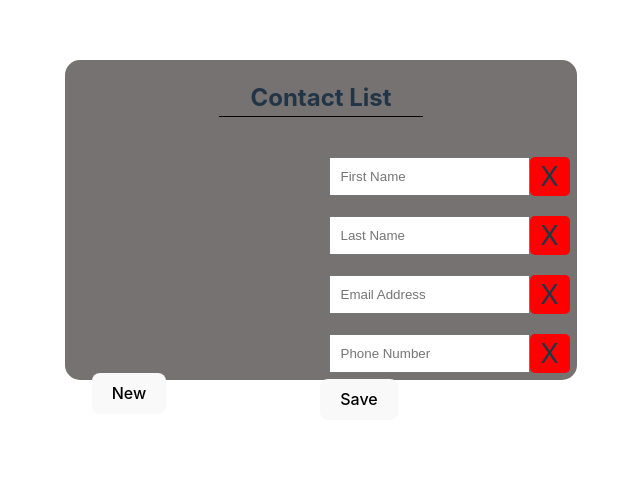
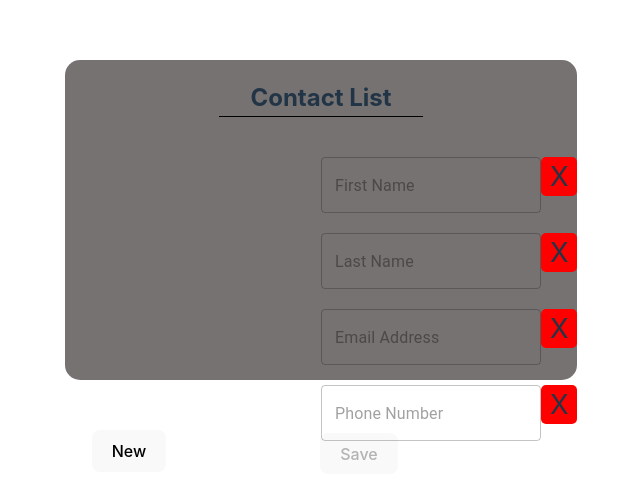
Before and after one commit to Ragy4a/Contact-List-Redux, a React (Vite) app: page / in a window 1280 px wide. Shown: the part 180-678 px from the top of the page, without its empty margins (319-959 px from the left). Built offline with nearby package versions, Linux system fonts and the light colour scheme; data requests are answered from the project's data file.

Commit message:
Added yup, formik, MUI

```diff
--- a/src/components/Form/Form.css
+++ b/src/components/Form/Form.css
@@ -17,6 +17,11 @@ form input {
     padding: 10px;
 }
 
+.error {
+    color: red;
+    font-size: 1.2rem;
+}
+
 .wrapper-input > span {
     border-radius: 5px;
     display: block;
--- a/src/components/Form/Form.jsx
+++ b/src/components/Form/Form.jsx
@@ -1,108 +1,118 @@
-import { useState, useEffect } from 'react';
+import { useEffect } from 'react';
 import { useDispatch, useSelector } from 'react-redux';
+import { Field, Form, Formik, ErrorMessage } from 'formik';
+import * as Yup from 'yup';
+import { TextField } from '@mui/material';
+
 import './Form.css';
 import { createContact, editContact, deleteContact } from '../../store/slices/contactSlice';
 
-const Form = () => {
+const ContactForm = () => {
+  const dispatch = useDispatch();
+  const editingContact = useSelector(state => state.contactList.editingContact);
 
-  const dispatch = useDispatch();
-  const editingContact = useSelector(state => state.contactList.editingContact)
-  const [contact, setContact] = useState(editingContact);
-
-  useEffect(() => {
-    setContact(editingContact);
-  }, [editingContact]);
-
-  const onInputChange = (event) => {
-    setContact({
-      ...contact,
-      [event.target.name]: event.target.value
-    });
+  const onContactDelete = () => {
+    dispatch(deleteContact(editingContact.id))
   }
 
-  const onContactDelete = (event) => {
-    event.preventDefault()
-    dispatch(deleteContact(contact.id))
-  }
+  const onClearInput = (fieldName, setFieldValue) => {
+    setFieldValue(fieldName, '');
+  };
 
-  const onClearInput = (event) => {
-    const sibling = event.target.previousSibling;
-    setContact({
-      ...contact,
-      [sibling.name]: '',
-    });
-  }
-
-  const onFormSubmit = (event) => {
-    event.preventDefault();
-    if (!contact.id) {
-      setContact(editingContact);
-      dispatch(createContact(contact));
+  const onFormSubmit = (values) => {
+    if (!values.id) {
+      dispatch(createContact(values));
     } else {
-      dispatch(editContact(contact));
+      dispatch(editContact(values));
     }
   }
 
+  const schema = Yup.object({
+    email: Yup.string()
+      .email('Invalid email address')
+      .required('Email is required'),
+    phone: Yup.string()
+      .matches(/^[+]?[0-9]{10,15}$/, 'Invalid phone number')
+      .required('Phone number is required'),
+  });
+
+  const renderForm = ({ setFieldValue, initialValues, setValues, isValid }) => {
+
+    useEffect(() => {
+      setValues(initialValues);
+    }, [initialValues, setValues]);
+
     return (
-    <>
-        <form onSubmit={onFormSubmit}>
+      <Form id='contact-form'>
         <div className="input-container">
           <div className="wrapper-input">
-                <input
+            <Field
+              as={TextField}
               type="text"
               placeholder='First Name'
               name='fName'
-                value={contact.fName}
-                onChange={onInputChange}
             />
-                <span
-                onClick={onClearInput}
-                >X</span>
+            <span onClick={() => onClearInput('fName', setFieldValue)}>X</span>
           </div>
           <div className="wrapper-input">
-                <input
+            <Field
+              as={TextField}
               type="text"
               placeholder='Last Name'
               name='lName'
-                value={contact.lName}
-                onChange={onInputChange}/>
-                <span
-                onClick={onClearInput}
-                >X</span>
+            />
+            <span onClick={() => onClearInput('lName', setFieldValue)}>X</span>
           </div>
           <div className="wrapper-input">
-                <input
+            <Field
+              as={TextField}
               type="email"
               name="email"
-                id="email"
               placeholder='Email Address'
-                value={contact.email}
-                onChange={onInputChange}/>
-                <span
-                onClick={onClearInput}
-                >X</span>
+            />
+            <span onClick={() => onClearInput('email', setFieldValue)}>X</span>
           </div>
+            <ErrorMessage name='email'>
+              {(msg) => <div className='error'>{msg}</div>}
+            </ErrorMessage>
           <div className="wrapper-input">
-                <input
+            <Field
+              as={TextField}
               type="text"
               placeholder='Phone Number'
               name='phone'
-                value={contact.phone}
-                onChange={onInputChange}/>
-                <span
-                onClick={onClearInput}
-                >X</span>
+            />
+            <span onClick={() => onClearInput('phone', setFieldValue)}>X</span>
           </div>
+          <ErrorMessage name='phone'>
+              {(msg) => <div className='error'>{msg}</div>}
+            </ErrorMessage>
         </div>
         <div className="btn-container">
-                <button type='submit'>Save</button>
-                {contact.id && (
-                  <button onClick={onContactDelete}>Delete</button>
+          <button type='submit' disabled={!isValid}>Save</button>
+          {editingContact.id && (
+            <button type='button' onClick={onContactDelete}>Delete</button>
           )}
         </div>
-        </form>
-    </>
+      </Form>
+    )
+  }
+
+  return (
+    <Formik
+      enableReinitialize
+      initialValues={{
+        fName: editingContact.fName || '',
+        lName: editingContact.lName || '',
+        email: editingContact.email || '',
+        phone: editingContact.phone || '',
+      }}
+      onSubmit={onFormSubmit}
+      validationSchema={schema}
+    >
+      {renderForm}
+    </Formik>
   );
 }
 
-export default Form;
+export default ContactForm;
```
Also changed, not shown: package.json (+7 -1 lines), 1 other file (tests, documents, lock files or other folders). Lines whose indentation alone changed are shown as unchanged.
